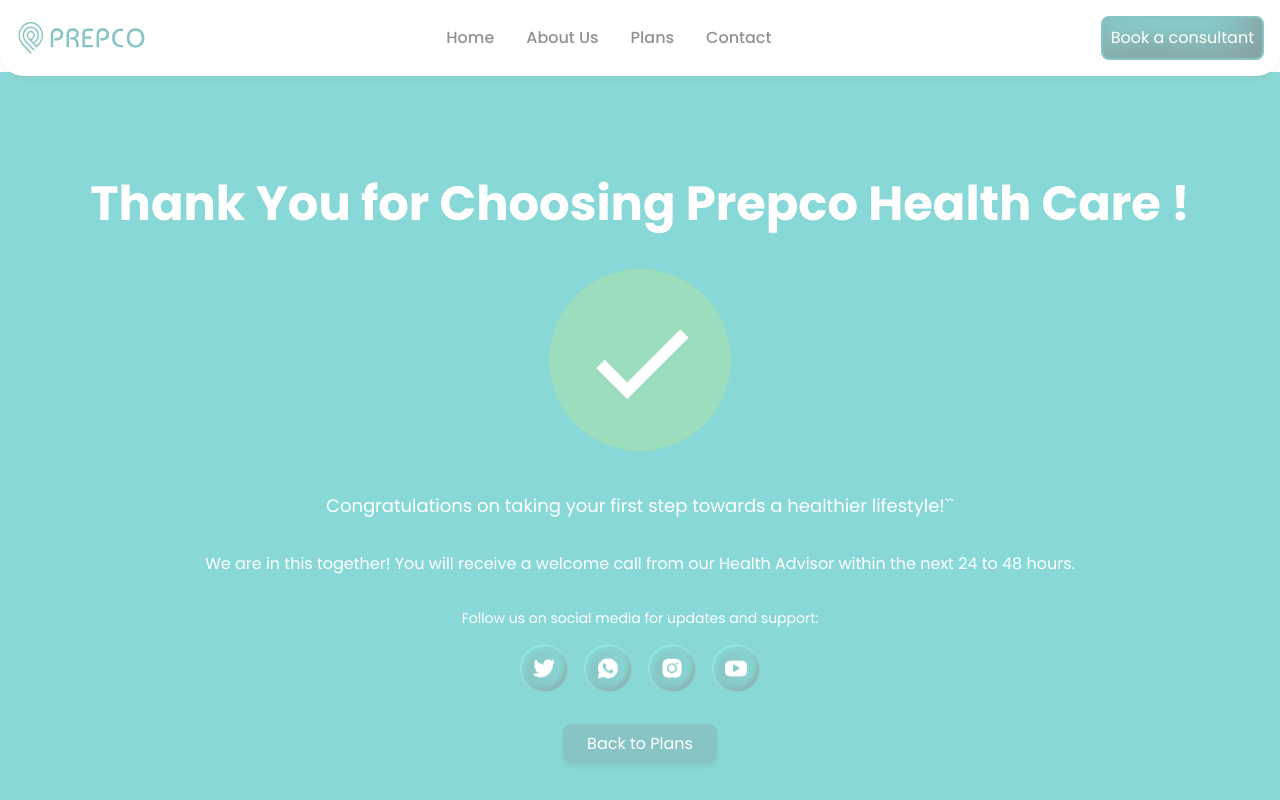
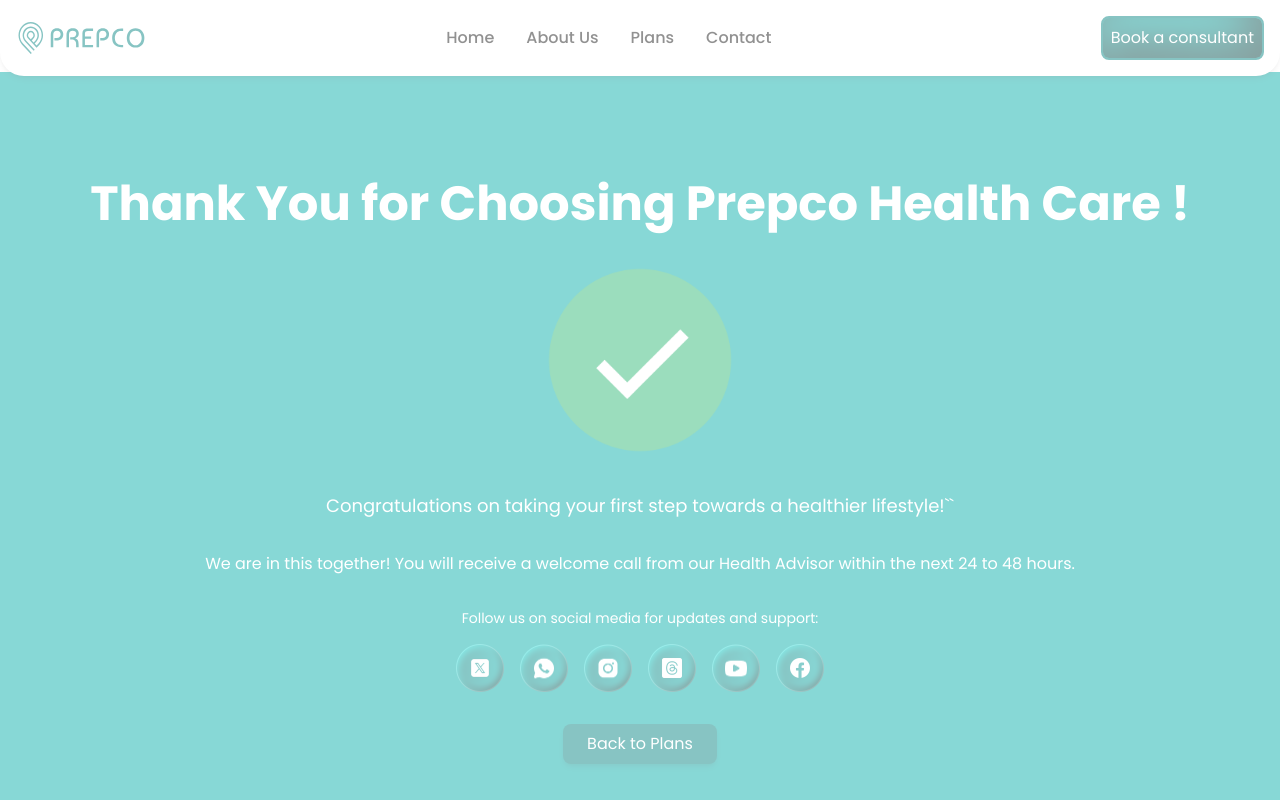
Before and after one commit to Prepco-creator/PREPCO, a Next.js app: page /success in a window 1280 px wide. Shown: the top 800 px of the page. Built offline with nearby package versions, Linux system fonts and the light colour scheme; a web font is replaced by a local one.

Commit message:
Success Page Once Again reformed

```diff
--- a/src/components/extra-pages/PaymentSuccess.tsx
+++ b/src/components/extra-pages/PaymentSuccess.tsx
@@ -6,6 +6,8 @@ import { images } from "../../../public/assets";
 import Footer from "../comman/Footer";
 import { CircleCheck } from "lucide-react";
 import Link from "next/link";
+import { socialMediaLinks } from "@/data/comman";
+import { socialMediaLinksType } from "@/types";
 
 const PaymentSuccess: React.FC = () => {
 
@@ -28,18 +30,23 @@ const PaymentSuccess: React.FC = () => {
                             Follow us on social media for updates and support:
                         </p>
                         <div className="flex justify-center gap-4 mt-4">
-                            <a href="https://www.twitter.com" aria-label="Twitter">
-                                <Image width={48} height={48} src={images.pngs.twitterIcon} alt="Twitter" />
-                            </a>
-                            <a href="https://wa.me/+919962107102" aria-label="WhatsApp">
-                                <Image width={48} height={48} src={images.pngs.whatsappIcon} alt="WhatsApp" />
-                            </a>
-                            <a href="https://www.instagram.com" aria-label="Instagram">
-                                <Image width={48} height={48} src={images.pngs.instagramIcon} alt="Instagram" />
-                            </a>
-                            <a href="https://www.youtube.com" aria-label="YouTube">
-                                <Image width={48} height={48} src={images.pngs.youtubeIcon} alt="YouTube" />
-                            </a>
+                            {socialMediaLinks.map((data: socialMediaLinksType, index: number) => (
+                                <a
+                                    key={index}
+                                    href={data.link}
+                                    target="_blank"
+                                    rel="noopener noreferrer"
+                                    aria-label={data.name}
+                                    className="hover:-translate-y-2 transition-transform duration-200"
+                                >
+                                    <Image
+                                        width={48}
+                                        height={48}
+                                        src={data.iconSrc}
+                                        alt={data.name}
+                                    />
+                                </a>
+                            ))}
                         </div>
                     </div>
 
```
